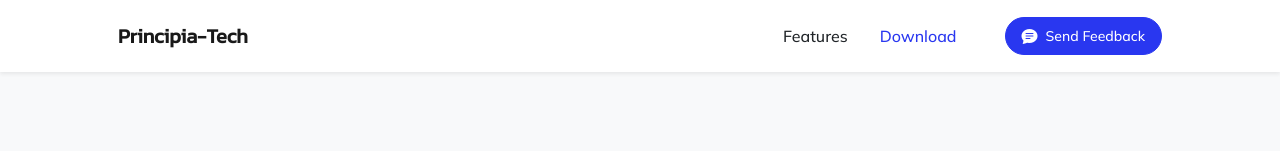
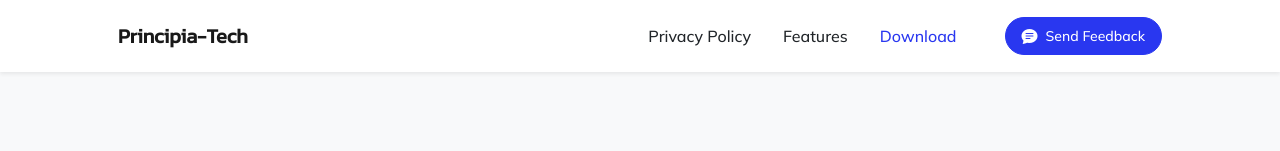
Before and after one commit to zperezedgar/zperezedgar.github.io, a plain HTML site: page index.html in a window 1280 px wide. Shown: the top 151 px of the page. Drawn offline with nearby package versions, Linux system fonts and the light colour scheme.

Commit message:
Added privacy policy link

```diff
--- a/index.html
+++ b/index.html
@@ -28,6 +28,7 @@
                 </button>
                 <div class="collapse navbar-collapse" id="navbarResponsive">
                     <ul class="navbar-nav ms-auto me-4 my-3 my-lg-0">
+                        <li class="nav-item"><a class="nav-link me-lg-3" href="privacy_policy.html">Privacy Policy</a></li>
                         <li class="nav-item"><a class="nav-link me-lg-3" href="#features">Features</a></li>
                         <li class="nav-item"><a class="nav-link me-lg-3" href="#download">Download</a></li>
                     </ul>
@@ -214,7 +215,7 @@
             <div class="container px-5">
                 <div class="text-white-50 small">
                     <div class="mb-2">&copy; Principia-Tech 2022. All Rights Reserved.</div>
-                    <a href="privacy_policy.html">Privacy</a>
+                    <a href="privacy_policy.html">Privacy Policy</a>
                     <span class="mx-1">&middot;</span>
                     <a href="privacy_policy.html">Terms</a>
                     <span class="mx-1">&middot;</span>
```
Also changed, not shown: 1 other file.
